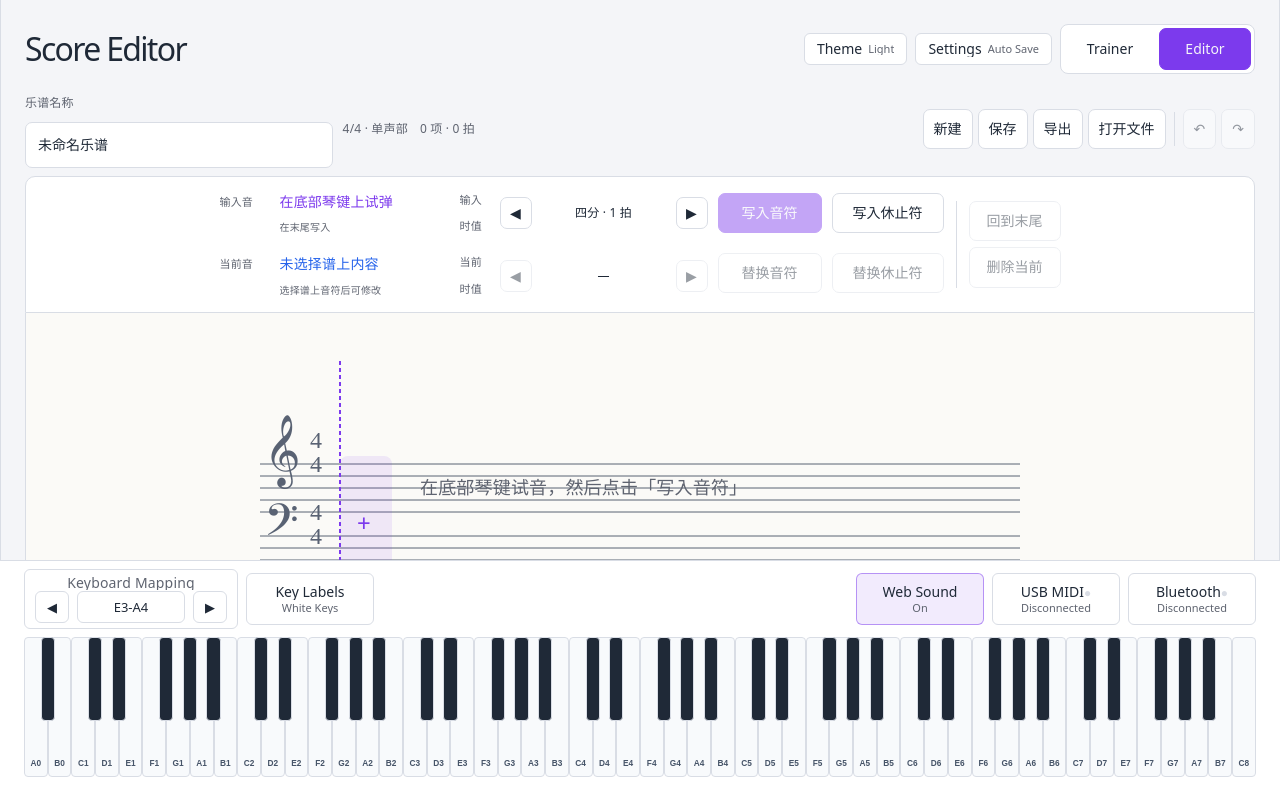
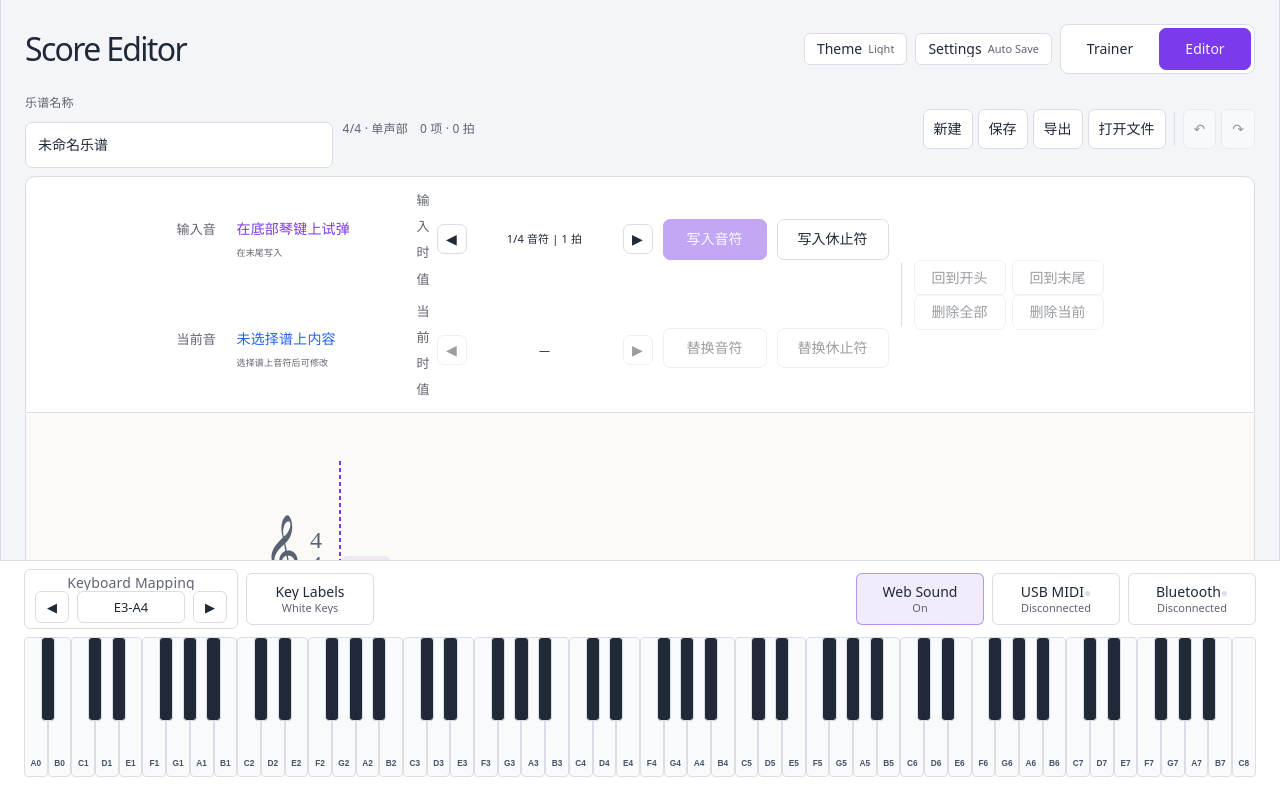
Before and after one commit to AlanChenCN/piano-trainer, a React (Vite) app: page / in a window 1280 px wide. Both pictures are taken after a click on the tab "Editor". Shown: the top 800 px of the page. Built offline with nearby package versions, Linux system fonts and the light colour scheme.

Commit message:
Refine score editor duration controls

```diff
--- a/src/score/ScoreEditor.tsx
+++ b/src/score/ScoreEditor.tsx
@@ -1,6 +1,6 @@
 import { useCallback, useEffect, useMemo, useRef, useState, useSyncExternalStore } from 'react'
 import { midiNumberToPianoNote } from '../data/piano'
-import { createScore, deleteEvent, durationLabels, durations, insertEvent, parseScore, replaceEvent, scoreLength, type ScoreDocument } from './scoreModel'
+import { createScore, deleteEvent, durations, insertEvent, parseScore, replaceEvent, scoreLength, type ScoreDocument } from './scoreModel'
 import { ScoreTransport } from './scoreTransport'
 import ScoreStaff from './ScoreStaff'
 import './score.css'
@@ -13,6 +13,8 @@ function loadDraft() {
   } catch { return { score: createScore(), message: '本地乐谱无法读取。原数据未覆盖，可导入备份或手动保存新谱。' } }
 }
 const names = (pitches: number[]) => pitches.map(pitch => midiNumberToPianoNote(pitch)?.name).join(' · ')
+const noteFractions: Record<number, string> = { .25: '1/16', .5: '1/8', 1: '1/4', 2: '1/2', 4: '1' }
+const beatFractions: Record<number, string> = { .25: '1/4', .5: '1/2', 1: '1', 2: '2', 4: '4' }
 interface Props { active: boolean; audition: number[]; onPlayNote: (pitch: number) => void; onStopNote: (pitch: number) => void }
 export default function ScoreEditor({ active, audition, onPlayNote, onStopNote }: Props) {
   const [initial] = useState(loadDraft)
@@ -23,7 +25,9 @@ export default function ScoreEditor({ active, audition, onPlayNote, onStopNote }
   const [duration, setDuration] = useState(1)
   const [undo, setUndo] = useState<ScoreDocument[]>([])
   const [redo, setRedo] = useState<ScoreDocument[]>([])
+  const [confirmClearAll, setConfirmClearAll] = useState(false)
   const fileInput = useRef<HTMLInputElement>(null)
+  const clearAllButton = useRef<HTMLButtonElement>(null)
   const transport = useMemo(() => new ScoreTransport(initial.score, onPlayNote, onStopNote), [initial, onPlayNote, onStopNote])
   const playback = useSyncExternalStore(transport.subscribe, transport.getSnapshot, transport.getSnapshot)
   const length = scoreLength(score)
@@ -45,6 +49,15 @@ export default function ScoreEditor({ active, audition, onPlayNote, onStopNote }
     window.addEventListener('beforeunload', warn)
     return () => window.removeEventListener('beforeunload', warn)
   }, [dirty])
+  useEffect(() => {
+    if (!confirmClearAll) return
+    const cancel = (event: Event) => {
+      if (!clearAllButton.current?.contains(event.target as Node)) setConfirmClearAll(false)
+    }
+    document.addEventListener('pointerdown', cancel)
+    document.addEventListener('focusin', cancel)
+    return () => { document.removeEventListener('pointerdown', cancel); document.removeEventListener('focusin', cancel) }
+  }, [confirmClearAll])
 
   function change(next: ScoreDocument) {
     transport.setScore(next)
@@ -108,8 +121,19 @@ export default function ScoreEditor({ active, audition, onPlayNote, onStopNote }
   }
 
   function durationText(value: number) {
-    const index = durations.indexOf(value as (typeof durations)[number])
-    return `${durationLabels[index]} · ${value} 拍`
+    return `${noteFractions[value]} 音符 | ${beatFractions[value]} 拍`
+  }
+
+  function goToStart() {
+    setSelected(score.events[0]?.id ?? null)
+  }
+
+  function clearAll() {
+    if (!confirmClearAll) { setConfirmClearAll(true); return }
+    change({ ...score, events: [] })
+    setSelected(null)
+    setConfirmClearAll(false)
+    setMessage('已删除全部事件，可通过撤销恢复。')
   }
 
   function updateTempo(nextTempo: number) {
@@ -155,7 +179,9 @@ export default function ScoreEditor({ active, audition, onPlayNote, onStopNote }
           </div>
         </div>
         <div className="score-side-actions" aria-label="当前音符其他操作">
+          <button disabled={!score.events.length} onClick={goToStart}>回到开头</button>
           <button disabled={!selectedEvent} onClick={clearSelection}>回到末尾</button>
+          <button ref={clearAllButton} className={confirmClearAll ? 'score-danger-confirm' : undefined} disabled={!score.events.length} onClick={clearAll}>{confirmClearAll ? '确认删除' : '删除全部'}</button>
           <button disabled={!selectedEvent} onClick={deleteSelected}>删除当前</button>
         </div>
       </div>
--- a/src/score/ScoreStaff.tsx
+++ b/src/score/ScoreStaff.tsx
@@ -10,6 +10,7 @@ interface Props { score: ScoreDocument; selected: string | null; beat: number; p
 const { staffBottomY, noteY } = createGrandStaffGeometry(199, 6)
 const staffTopY = noteY('treble', 8)
 const staffBottomEdgeY = noteY('bass', 0)
+const beatFraction = (value: number) => ({ .25: ['1', '4'], .5: ['1', '2'] } as Record<number, [string, string] | undefined>)[value]
 
 export default function ScoreStaff({ score, selected, beat, playing, previewPitches, previewDuration, insertionIndex, onSelect, onEnd }: Props) {
   const paperRef = useRef<HTMLDivElement>(null)
@@ -70,7 +71,7 @@ export default function ScoreStaff({ score, selected, beat, playing, previewPitc
       </g>
       {!segments.length && !previewPitches.length && <text x="180" y="181" fill="var(--theme-text-color)" fontSize="18">在底部琴键试音，然后点击「写入音符」</text>}
       {segments.map((segment, index) => {
-        const x = xs[index] + Math.max(30, segment.pitches.length * 10 + 12)
+        const x = xs[index] + (widths[index] <= 66 ? widths[index] / 2 : Math.max(30, segment.pitches.length * 10 + 12))
         const chosen = selected === segment.eventId
         const event = eventById.get(segment.eventId)!
         const label = `${segment.beat + 1} 拍：${segment.pitches.map(pitch => midiNumberToPianoNote(pitch)?.name).join('、') || '休止符'}，${event.duration} 拍`
@@ -114,7 +115,9 @@ export default function ScoreStaff({ score, selected, beat, playing, previewPitc
                 </g>
               })}
             </g>
-            <text x={xs[index] + 6} y="374" fill="var(--theme-text-color)" fontSize="12">{segment.duration} 拍{segment.tiedFrom && segment.pitches.length ? ' · 延音' : ''}</text>
+            {beatFraction(segment.duration)
+              ? <g fill="var(--theme-text-color)" fontSize="10" textAnchor="middle"><text x={xs[index] + 12} y="365">{beatFraction(segment.duration)?.[0]}</text><line x1={xs[index] + 7} x2={xs[index] + 17} y1="369" y2="369" /><text x={xs[index] + 12} y="380">{beatFraction(segment.duration)?.[1]}</text><text x={xs[index] + 25} y="376" textAnchor="start">b</text></g>
+              : <text x={xs[index] + 6} y="374" fill="var(--theme-text-color)" fontSize="12">{segment.duration} b{segment.tiedFrom && segment.pitches.length ? ' · 延音' : ''}</text>}
           </g>
         </g>
       })}
@@ -128,7 +131,8 @@ export default function ScoreStaff({ score, selected, beat, playing, previewPitc
             const position = getStaffNotePosition(note)
             const previous = midiNumberToPianoNote(previewPitches[index - 1])
             const nearPrevious = previous && getStaffNotePosition(previous).staff === position.staff && Math.abs(getStaffNotePosition(previous).staffStep - position.staffStep) <= 1
-            const x = previewAnchorX + 22 + (nearPrevious && index % 2 ? 12 : 0)
+            const previewWidth = Math.max(44, previewPitches.length * 18 + 28, previewDuration * 66)
+            const x = previewAnchorX + previewWidth / 2 + (nearPrevious && index % 2 ? 12 : 0)
             const y = noteY(position.staff, position.staffStep)
             return <g key={pitch}>
               {getLedgerLineSteps(position.staffStep).map(step => <line key={step} x1={x - 13} x2={x + 13} y1={noteY(position.staff, step)} y2={noteY(position.staff, step)} />)}
--- a/src/score/score.css
+++ b/src/score/score.css
@@ -121,8 +121,8 @@
 }
 
 .score-entry {
-  min-height: 92px;
-  padding: 8px 12px;
+  min-height: 78px;
+  padding: 6px 12px;
 }
 
 .score-entry-inner {
@@ -137,9 +137,9 @@
 
 .score-edit-matrix {
   display: grid;
-  grid-template-columns: 230px 248px 104px 112px;
+  grid-template-columns: 230px 236px 104px 112px;
   align-items: center;
-  gap: 5px 10px;
+  gap: 3px 10px;
 }
 
 .score-edit-row {
@@ -148,13 +148,13 @@
 
 .score-edit-row--current > * {
   position: relative;
-  padding-top: 5px;
+  padding-top: 3px;
 }
 
 .score-note-value {
   display: grid;
   grid-template-columns: 52px 168px;
-  grid-template-rows: 20px 15px;
+  grid-template-rows: 19px 13px;
   align-items: center;
   gap: 8px;
   min-width: 0;
@@ -162,7 +162,8 @@
 
 .score-note-value span {
   color: var(--theme-text-color);
-  font-size: 11px;
+  font-size: 13px;
+  font-weight: 600;
 }
 
 .score-note-value strong {
@@ -176,7 +177,7 @@
 .score-note-value small {
   grid-column: 2;
   color: var(--theme-text-color);
-  font-size: 10px;
+  font-size: 9px;
   white-space: nowrap;
 }
 
@@ -192,11 +193,11 @@
   display: flex;
   align-items: center;
   justify-content: center;
-  gap: 8px;
+  gap: 6px;
 }
 
 .score-edit-matrix .score-stepper > span {
-  width: 52px;
+  width: 58px;
   margin: 0;
 }
 
@@ -206,12 +207,13 @@
 }
 
 .score-side-actions {
-  display: flex;
-  flex-direction: column;
+  display: grid;
+  grid-template-columns: repeat(2, 92px);
+  grid-template-rows: repeat(2, 30px);
   align-items: center;
   justify-content: center;
-  gap: 6px;
-  min-height: 76px;
+  gap: 4px 6px;
+  min-height: 64px;
   padding-left: 12px;
   border-left: 1px solid var(--theme-border-color);
   white-space: nowrap;
@@ -219,7 +221,11 @@
 
 .score-side-actions button {
   width: 92px;
+  min-height: 30px;
+  padding: 4px 8px;
 }
+
+.score-danger-confirm { background: #b42318 !important; border-color: #b42318 !important; color: #fff !important; }
 
 .score-audition {
   min-width: 180px;
@@ -232,10 +238,9 @@
 }
 
 .score-stepper > span {
-  display: block;
-  margin-bottom: 2px;
   color: var(--theme-text-color);
-  font-size: 11px;
+  font-size: 13px;
+  font-weight: 600;
 }
 
 .score-stepper > div,
@@ -245,16 +250,16 @@
 }
 
 .score-stepper button {
-  width: 32px;
-  min-height: 32px;
+  width: 30px;
+  min-height: 30px;
   padding: 0;
 }
 
 .score-stepper output {
-  min-width: 128px;
-  padding: 6px 8px;
+  min-width: 144px;
+  padding: 5px 6px;
   color: var(--theme-heading-color);
-  font-size: 12px;
+  font-size: 11px;
   text-align: center;
   white-space: nowrap;
 }
```
Also changed, not shown: 2 other files (tests, documents, lock files or other folders).
